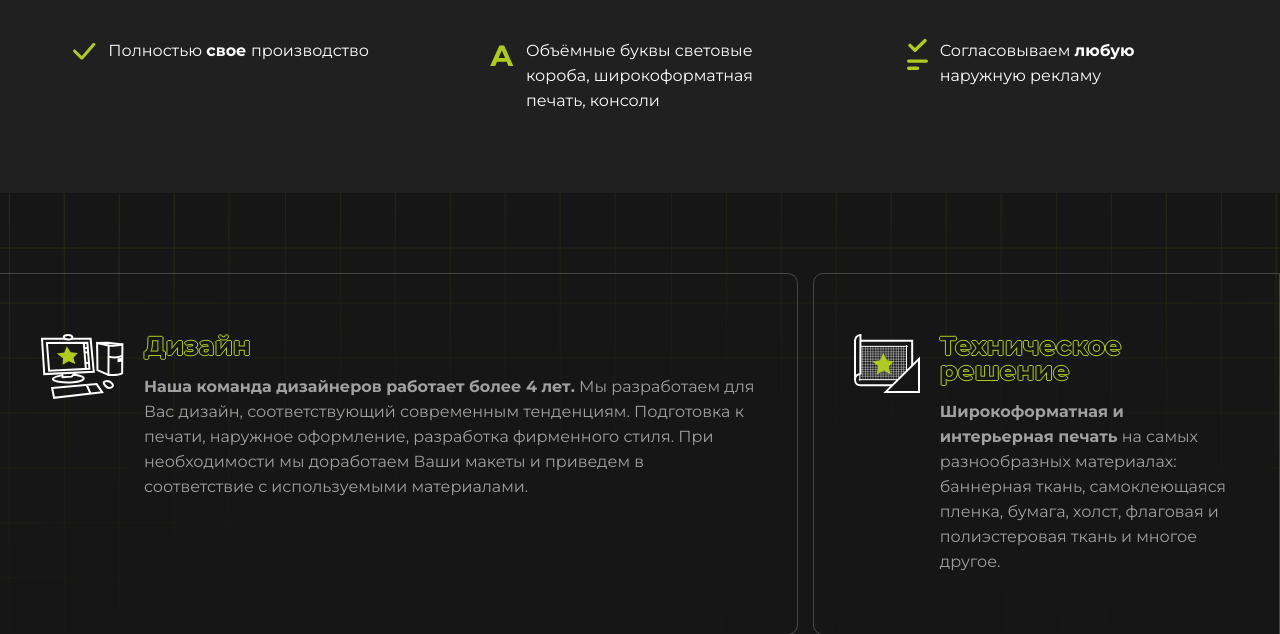
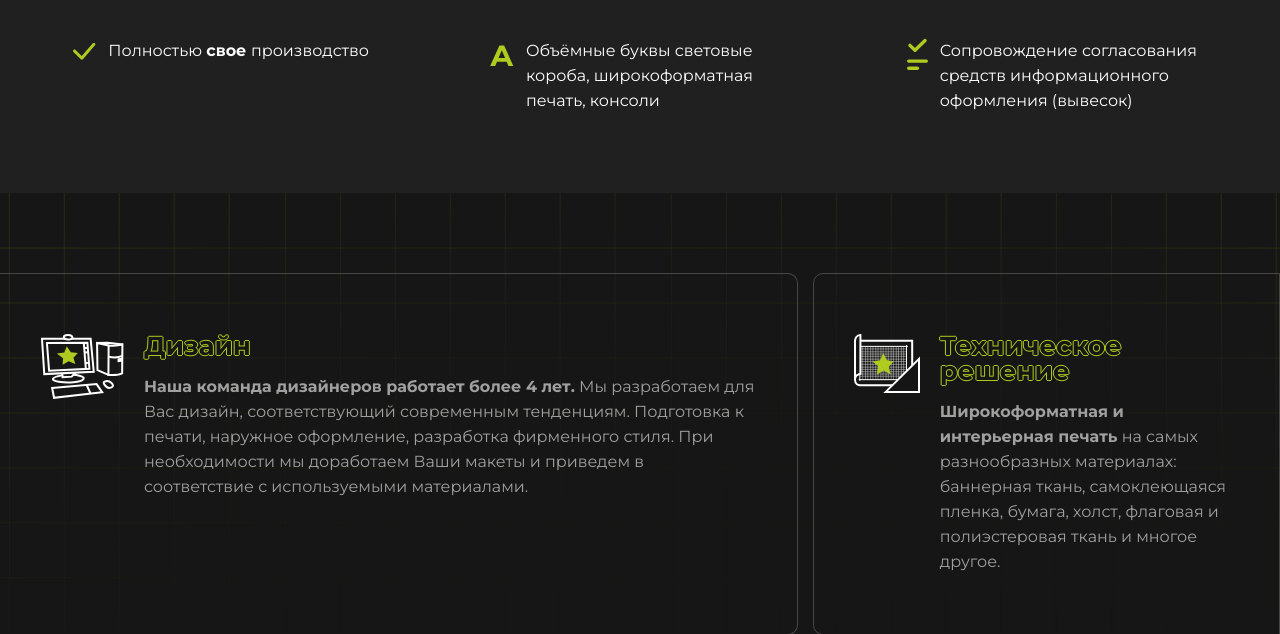
Before and after one commit to P0010/zeh, a Flask app: page / in a window 1280 px wide. Shown: the part 686-1320 px from the top of the page. Run offline with Flask 2, Linux system fonts and the light colour scheme; data that the repository does not hold is empty.

Commit message:
Corrected index.html

```diff
--- a/app/templates/index.html
+++ b/app/templates/index.html
@@ -46,7 +46,7 @@
         </div>
         <div class="three box">
             <img src="{{ url_for('static', filename='images/main/three.svg') }}">
-           <p>Согласовываем <span> любую </span>наружную рекламу</p>
+            <p>Сопровождение согласования средств информационного оформления (вывесок)</p>
         </div>
     </div>
 </div>
--- a/main.py
+++ b/main.py
@@ -2,6 +2,6 @@ from app import app
 from livereload import Server
 
 if __name__ == '__main__':
-    # server = Server(app.wsgi_app)  # автообновление, использовать только в вёрстке
-    # server.serve()
-    app.run()
+    server = Server(app.wsgi_app)  # автообновление, использовать только в вёрстке
+    server.serve()
+    # app.run()
```
